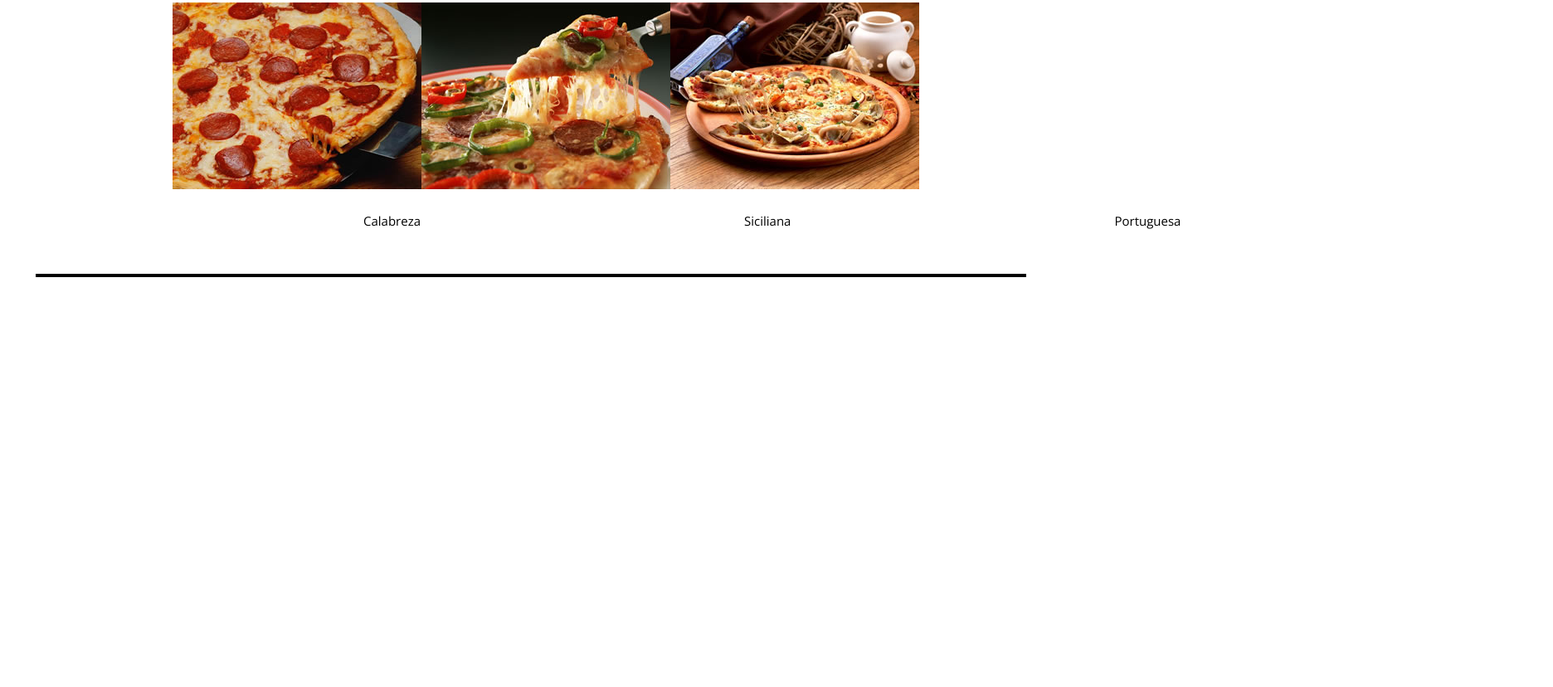
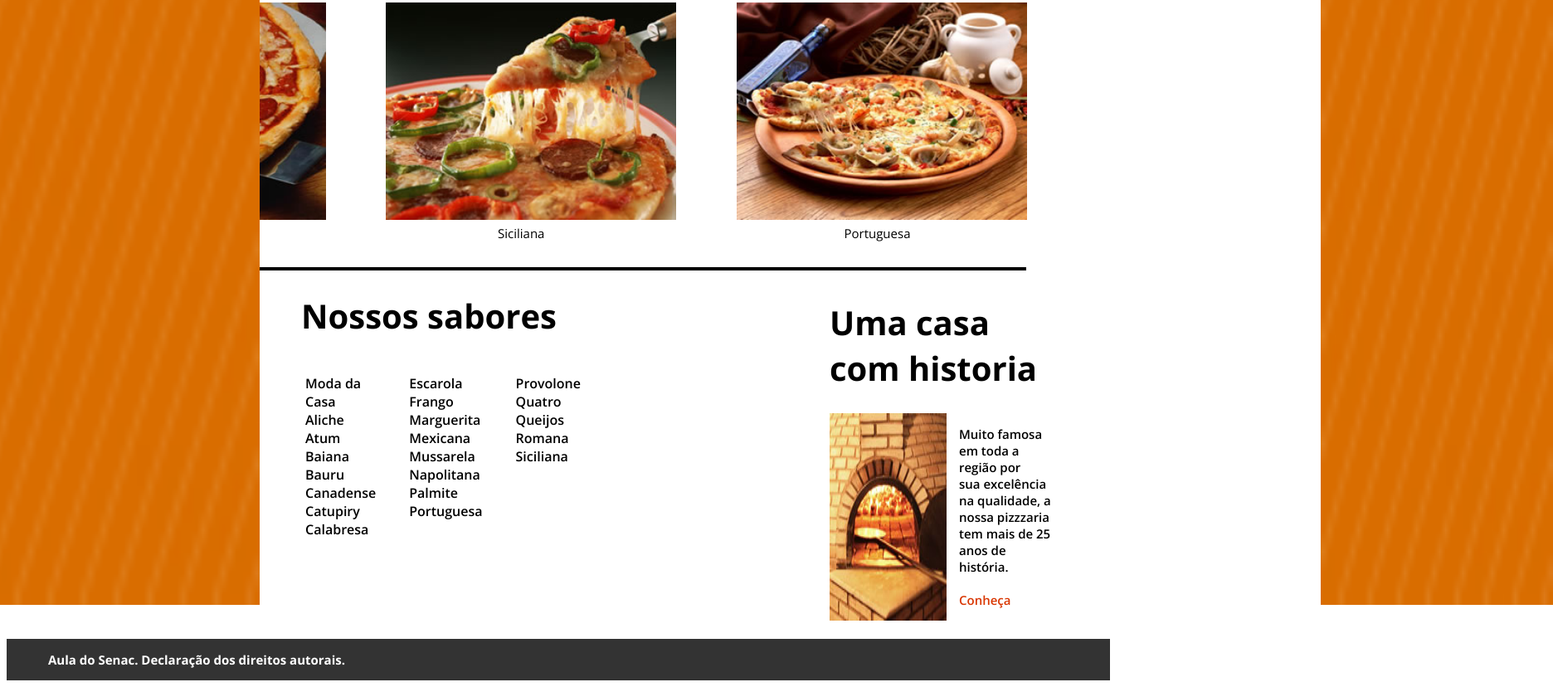
Before and after one commit to Nathan764/avaliacao-pizzaria, a plain HTML site: page index.html in a window 1280 px wide. Shown: the part 311-1139 px from the top of the page at 83% size, 1872 px wide, since content can reach past the window. Before the commit the page ends 800 px from the top, so only its background shows below. Drawn offline with nearby package versions, Linux system fonts and the light colour scheme.

Commit message:
avaliacao-pizzaria

```diff
--- a/estilo.css
+++ b/estilo.css
@@ -36,7 +36,6 @@
     display: flex;
     margin: 0 auto;
     background-color: #D9A300;
-    ;
     height: 35px;
     list-style: none;
     width: 1240px;
@@ -69,31 +68,145 @@ border: 2px solid #000000;
 }
 
 .fotos{
- padding-left: 200px;
- display: flex;
+  display: flex;
   margin: 0 auto ;
-  width: 1280px;
+  width: 1195px;
+  justify-content: space-between;
+
 }
 
-.titulo02{
+.text1 a{
     height: 35px;
     list-style: none;
-    width: 0 auto ;
-    align-items: center;
-    display: flex;
-    text-align: center;
+    text-decoration: none;
+    padding-left: 125px;
+    font-size: 15px;
+color: black;
+list-style: none;
+}
+.text1{
+ list-style:none;
 }
 
-.titulo02 a{
+
+.text2 a{
+    height: 35px;
+    list-style: none;
     text-decoration: none;
+    padding-left: 135px;
     font-size: 15px;
-    color: black;
-    padding-left: 390px;
-    text-align: center;
+color: black;
 }
+.text2{
+    list-style:none;
+}
+
+
+.text3 a{
+    height: 35px;
+    list-style: none;
+    text-decoration: none;
+    padding-left: 130px;
+    font-size: 15px;
+color: black;
+}
+.text3{
+    list-style:none;
+
+}
+
 
 .divisor2{
     width: 1190px;
     height: 0px;
     border: 2px solid #000000;
 }
+.titulo2{
+    width: 1280px;
+    padding-left: 355px;
+    font-size: 40px;
+}
+
+.titulo03{
+    font-size: 40px;
+}
+
+.lista1{
+    list-style: none;
+    font-weight: 600;
+    height: 187px;
+}
+
+.lista2{
+    list-style: none;
+    font-weight: 600;
+    height: 190px;
+}
+
+.lista3{
+ list-style: none;
+    font-weight: 600;
+    height: 187px;
+
+
+}
+
+.colunas{
+    display:flex;
+
+    padding-left: 320px;
+}
+
+.coluna-direita{
+    margin-left: 300px;
+    margin-top: -100px;
+
+}
+
+.foto04{
+    display: flex;
+    font-size: 11px ;
+}
+
+.text04{
+    font-weight: 600;
+    font-size: 15px;
+    padding-left: 15px;
+}
+
+.text05{
+    color: #D93600;
+
+}
+
+
+
+.rodape{
+width: 1280px;
+height: 50px;
+background: #333333;
+width: 1280px;
+margin: 0 auto;
+display: flex;
+align-items: center;
+justify-content: space-between;
+color: white;
+font-size: 10px;
+padding-left: 50px;
+font-style: normal;
+}
+
+.fundo-esquerda img{
+    position: absolute;
+    height: 1040px;
+    top: 0px;
+    left: -7px;
+ width: 320px;
+}
+
+.fundo-direita img{
+    position: absolute;
+    height: 1040px;
+    top: 0px;
+    left: 1592px;
+}
--- a/index.html
+++ b/index.html
@@ -1,5 +1,6 @@
 <!DOCTYPE html>
 <html lang="pt-br">
+
 <head>
     <meta charset="UTF-8">
     <meta http-equiv="X-UA-Compatible" content="IE=edge">
@@ -7,6 +8,7 @@
     <title>Pizzaria</title>
     <link rel="stylesheet" href="estilo.css">
 </head>
+
 <body>
     <header class="cabecalho">
         <img class="logo" src="imagens/pizzaria/Imagens/logotipo.fw.png" width="180px">
@@ -29,25 +31,92 @@
     <hr class="divisor">
 
     <div class="fotos">
-    <div>
-    <img src="imagens/pizzaria/Imagens/calabreza.jpg" width="300">
+
+        <div>
+            <img class="foto1" src="imagens/pizzaria/Imagens/calabreza.jpg" width="350">
+
+            <li class="text1"><a href="">Calabreza</a></li>
+        </div>
+
+        <div>
+            <img class="foto2" src="imagens/pizzaria/Imagens/siciliana.jpg" width="350">
+
+            <li class="text2"><a href="">Siciliana</a></li>
+        </div>
+
+        <div>
+            <img class="foto3" src="imagens/pizzaria/Imagens/portuguesa.jpg" width="350">
+
+            <li class="text3"><a href="">Portuguesa</a></li>
+        </div>
+
     </div>
-    <div>
-    <img src="imagens/pizzaria/Imagens/siciliana.jpg" width="300">
-    </div>
-    <div>
-   <img src="imagens/pizzaria/Imagens/portuguesa.jpg" width="300">
-</div>
-</div>
-
-    <ul class="titulo02">
-    <li><a href="">Calabreza</a></li>
-    <li><a href="">Siciliana</a></li>
-    <li><a href="">Portuguesa</a></li>
-    </ul>
 
     <br>
     <hr class="divisor2">
 
+    <h1 class="titulo2">Nossos sabores</h1>
+
+
+    <div class="colunas">
+        <div class="coluna-esquerda"></div>
+
+        <ul class="lista1">
+            <li> Moda da Casa</li>
+            <li>Aliche</li>
+            <li>Atum</li>
+            <li>Baiana</li>
+            <li>Bauru</li>
+            <li>Canadense</li>
+            <li>Catupiry</li>
+            <li>Calabresa</li>
+        </ul>
+
+        <ul class="lista1">
+            <li>Escarola</li>
+            <li>Frango</li>
+            <li>Marguerita</li>
+            <li>Mexicana</li>
+            <li>Mussarela</li>
+            <li>Napolitana</li>
+            <li>Palmite</li>
+            <li>Portuguesa</li>
+        </ul>
+
+        <ul class="lista1">
+            <li>Provolone</li>
+            <li>Quatro Queijos</li>
+            <li>Romana</li>
+            <li>Siciliana</li>
+        </ul>
+
+        <div class="coluna-direita">
+            <h1 class="titulo03">Uma casa com historia</h1>
+            <div class="foto04">
+            <img src="imagens/pizzaria/Imagens/historia.jpg" width="150">
+
+            <h3 class="text04">Muito famosa em toda a região por<br>
+                sua excelência na qualidade, a<br>
+                nossa pizzzaria tem mais de 25<br>
+                anos de história.<br><br>
+                <div class="text05"> Conheça</div>
+            </h3>
+
+                </div>
+        </div>
+    </div>
+<br>
+    <div class="rodape">
+        <h2>Aula do Senac. Declaração dos direitos autorais.</h2>
+    </div>
+
+    <div class="fundo-esquerda">
+        <img src="imagens/pizzaria/Imagens/fundo.jpg" width="280px">
+    </div>
+
+    <div class="fundo-direita">
+        <img src="imagens/pizzaria/Imagens/fundo.jpg" width="280px">
+    </div>
 </body>
+
 </html>
```
